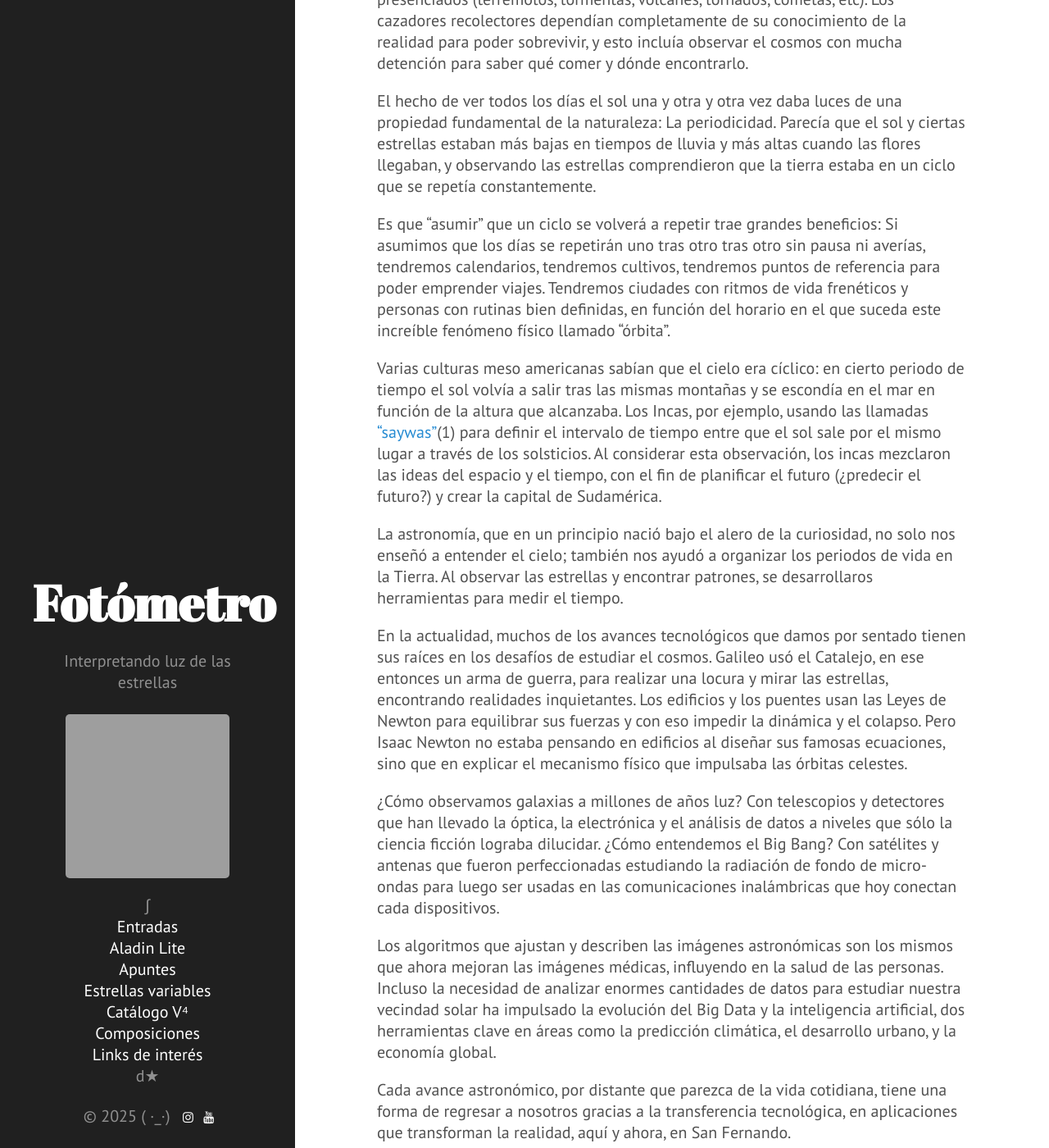
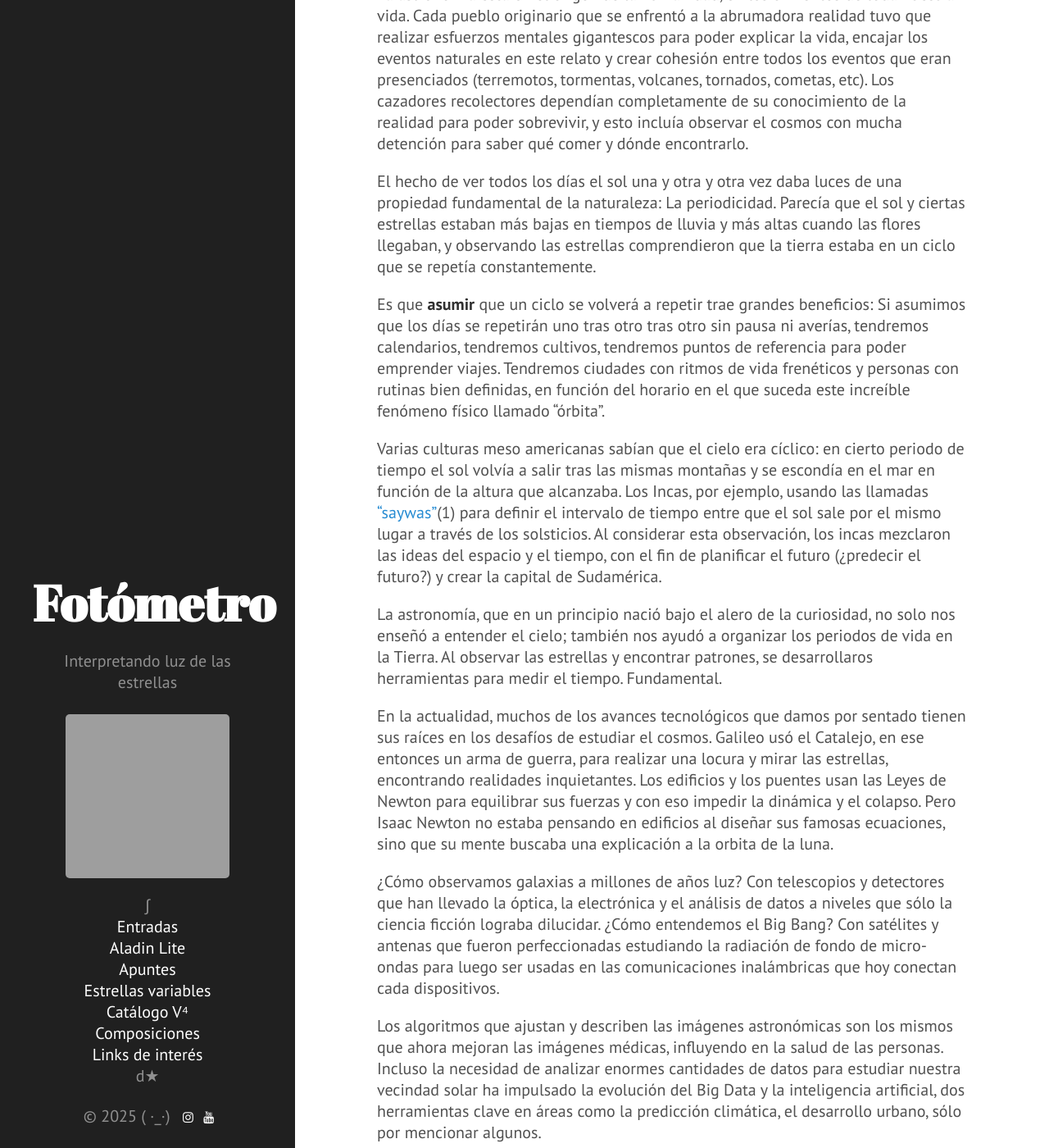
Before and after one commit to nicomedinap/nicomedinap.github.io, a Jekyll site: the page built from _posts/2024-10-21-La_Ciudad_y_los_Astros.md, in a window 1280 px wide and 1400 px high, scrolled down 1110 px. Shown: the whole window at 82% size. Built offline with Jekyll 4.4.1, drawn with Linux system fonts in a browser that asks for light colours; some of the changed text lies outside the part shown; grey boxes are pictures that could not be loaded.

Commit message:
Update 2024-10-21-La_Ciudad_y_los_Astros.md

```diff
--- a/_posts/2024-10-21-La_Ciudad_y_los_Astros.md
+++ b/_posts/2024-10-21-La_Ciudad_y_los_Astros.md
@@ -21,23 +23,21 @@
 
 El hecho de ver todos los días el sol una y otra y otra vez daba luces de una propiedad fundamental de la naturaleza: La periodicidad. Parecía que el sol y ciertas estrellas estaban más bajas en tiempos de lluvia y más altas cuando las flores llegaban, y observando las estrellas comprendieron que la tierra estaba en un ciclo que se repetía constantemente.
 
-Es que "asumir" que un ciclo se volverá a repetir trae grandes beneficios: Si asumimos que los días se repetirán uno tras otro tras otro sin pausa ni averías, tendremos calendarios, tendremos cultivos, tendremos puntos de referencia para poder emprender viajes. Tendremos ciudades con ritmos de vida frenéticos y personas con rutinas bien definidas, en función del horario en el que suceda este increíble fenómeno físico llamado "órbita".
+Es que **asumir** que un ciclo se volverá a repetir trae grandes beneficios: Si asumimos que los días se repetirán uno tras otro tras otro sin pausa ni averías, tendremos calendarios, tendremos cultivos, tendremos puntos de referencia para poder emprender viajes. Tendremos ciudades con ritmos de vida frenéticos y personas con rutinas bien definidas, en función del horario en el que suceda este increíble fenómeno físico llamado "órbita".
 
 Varias culturas meso americanas sabían que el cielo era cíclico: en cierto periodo de tiempo el sol volvía a salir tras las mismas montañas y se escondía en el mar en función de la altura que alcanzaba. Los Incas, por ejemplo, usando las llamadas [“saywas”](https://www.scielo.cl/scielo.php?script=sci_arttext&pid=S0718-68942017000200133){:target="_blank"}(1) para definir el intervalo de tiempo entre que el sol sale por el mismo lugar a través de los solsticios. Al considerar esta observación, los incas mezclaron las ideas del espacio y el tiempo, con el fin de planificar el futuro (¿predecir el futuro?) y crear la capital de Sudamérica.
 
-La astronomía, que en un principio nació bajo el alero de la curiosidad, no solo nos enseñó a entender el cielo; también nos ayudó a organizar los periodos de vida en la Tierra. Al observar las estrellas y encontrar patrones, se desarrollaros herramientas para medir el tiempo.
+La astronomía, que en un principio nació bajo el alero de la curiosidad, no solo nos enseñó a entender el cielo; también nos ayudó a organizar los periodos de vida en la Tierra. Al observar las estrellas y encontrar patrones, se desarrollaros herramientas para medir el tiempo. Fundamental.
 
-En la actualidad, muchos de los avances tecnológicos que damos por sentado tienen sus raíces en los desafíos de estudiar el cosmos. Galileo usó el Catalejo, en ese entonces un arma de guerra, para realizar una locura y mirar las estrellas, encontrando realidades inquietantes. Los edificios y los puentes usan las Leyes de Newton para equilibrar sus fuerzas y con eso impedir la dinámica y el colapso. Pero Isaac Newton no estaba pensando en edificios al diseñar sus famosas ecuaciones, sino que en explicar el mecanismo físico que impulsaba las órbitas celestes.
+En la actualidad, muchos de los avances tecnológicos que damos por sentado tienen sus raíces en los desafíos de estudiar el cosmos. Galileo usó el Catalejo, en ese entonces un arma de guerra, para realizar una locura y mirar las estrellas, encontrando realidades inquietantes. Los edificios y los puentes usan las Leyes de Newton para equilibrar sus fuerzas y con eso impedir la dinámica y el colapso. Pero Isaac Newton no estaba pensando en edificios al diseñar sus famosas ecuaciones, sino que su mente buscaba una explicación a la orbita de la luna.
 
 ¿Cómo observamos galaxias a millones de años luz? Con telescopios y detectores que han llevado la óptica, la electrónica y el análisis de datos a niveles que sólo la ciencia ficción lograba dilucidar. ¿Cómo entendemos el Big Bang? Con satélites y antenas que fueron perfeccionadas estudiando la radiación de fondo de micro-ondas para luego ser usadas en las comunicaciones inalámbricas que hoy conectan cada dispositivos.
 
-Los algoritmos que ajustan y describen las imágenes astronómicas son los mismos que ahora mejoran las imágenes médicas, influyendo en la salud de las personas. Incluso la necesidad de analizar enormes cantidades de datos para estudiar nuestra vecindad solar ha impulsado la evolución del Big Data y la inteligencia artificial, dos herramientas clave en áreas como la predicción climática, el desarrollo urbano, y la economía global.
+Los algoritmos que ajustan y describen las imágenes astronómicas son los mismos que ahora mejoran las imágenes médicas, influyendo en la salud de las personas. Incluso la necesidad de analizar enormes cantidades de datos para estudiar nuestra vecindad solar ha impulsado la evolución del Big Data y la inteligencia artificial, dos herramientas clave en áreas como la predicción climática, el desarrollo urbano, sólo por mencionar algunos.
 
-Cada avance astronómico, por distante que parezca de la vida cotidiana, tiene una forma de regresar a nosotros gracias a la transferencia tecnológica, en aplicaciones que transforman la realidad, aquí y ahora, en San Fernando.
+Cada avance astronómico, por distante que parezca de la vida cotidiana, tiene una forma de regresar a nosotros gracias a la transferencia tecnológica, en aplicaciones que transforman la realidad, aquí y ahora. San Fernando ya nos ha enseñado sobre cómo es posible la comunicación global a través del Ingeniero Santiago Astraín, y sólo es cosa de tiempo para que todas las ciudades nos enseñen algo sobre las estrellas.
 
 El verdadero secreto del cosmos es que puede ser entendido. Las estrellas, las montañas y las ciudades hablan y la realidad puede ser cuantificada a través de las matemáticas: el idioma del cosmos.
-
-San Fernando ya nos ha enseñado sobre cómo es posible la comunicación global a través del Ingeniero Santiago Astrain, y sólo es cosa de tiempo para que todas las ciudades nos enseñen algo sobre las estrellas.
 
 Mirar al cielo es también mirar hacia adelante.
 
```
Also changed, not shown: other parts of _posts/2024-10-21-La_Ciudad_y_los_Astros.md (+4 -2 lines).
